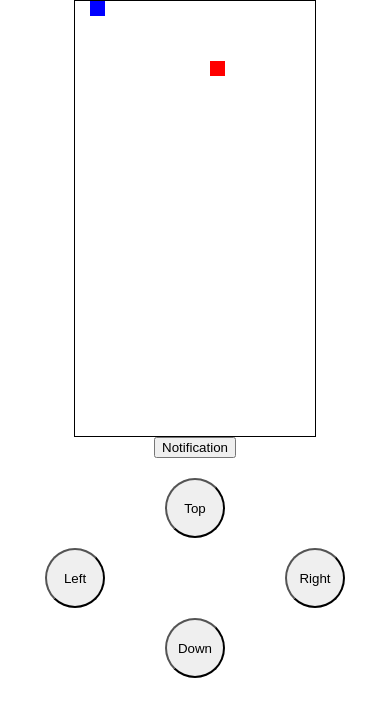
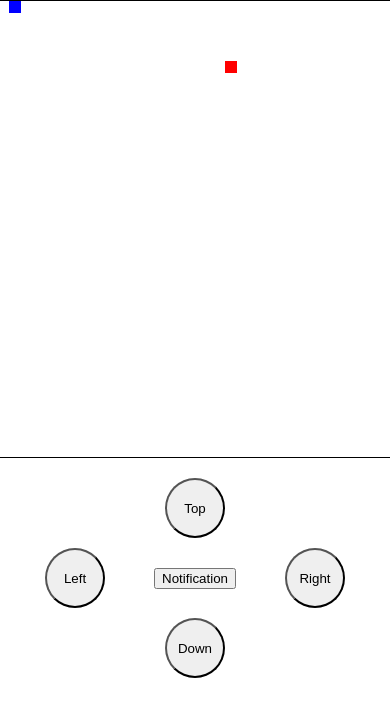
Before and after one commit to zp00v0518/test, a plain HTML site: page index.html in a window 390 px wide. Drawn offline with Linux system fonts and the light colour scheme.

Commit message:
change responsive game screen

```diff
--- a/index.html
+++ b/index.html
@@ -34,7 +34,7 @@
   <body>
     <canvas id="canvas"></canvas>
     <button id="promptBtn" type="button">Install me</button>
-    <button id='notifications' type="button">Notification</button>
+    <!-- <button id='notifications' type="button">Notification</button> -->
     <section class="control__wrap">
       <button
         type="button"
@@ -50,6 +50,7 @@
       >
         Right
       </button>
+      <button id="notifications" type="button">Notification</button>
       <button
         type="button"
         class="control top"
--- a/js/game.js
+++ b/js/game.js
@@ -2,20 +2,52 @@ sourceLoader.load('js', 'js/Canvas.js');
 sourceLoader.load('js', 'js/Keys.js');
 
 window.addEventListener('keydown', changeWay);
-
+// window.addEventListener("keypress", changeWay);
+let sizeCellSnake = 15;
 let canvas,
   Snake = [],
   Food = [],
   timerId = 0,
-  widthBody = 15,
-  heightBody = 15,
   speed = 180,
   startBodySnake = 1;
 
 const documentWidth = document.documentElement.clientWidth;
 const documentHeight = document.documentElement.clientHeight;
-const sumWidthFeild = Math.ceil(Math.ceil(documentWidth / widthBody) / 1.7);
-const sumHeightFeild = Math.ceil(Math.ceil(documentHeight / heightBody) / 2);
+
+function checkOrientation(width, height) {
+  return width >= height ? 'gorizontal' : 'vertical';
+}
+
+let sumWidthFeild;
+let sumHeightFeild;
+
+function getSizeGameWindow(width, height) {
+	const orientation = checkOrientation(width, height);
+  sumWidthFeild = Math.ceil(Math.ceil(width / sizeCellSnake) / 1.7);
+  sumHeightFeild = Math.ceil(Math.ceil(height / sizeCellSnake) / 2);
+  if (orientation === 'vertical') {
+    if (width <= 425) {
+      sizeCellSnake = 12;
+      sumWidthFeild = Math.ceil(Math.ceil(width / sizeCellSnake));
+      sumHeightFeild = Math.ceil(Math.ceil(height / sizeCellSnake) / 1.9);
+      return;
+    } else if (width <= 768) {
+      sumWidthFeild = Math.ceil(Math.ceil(width / sizeCellSnake) / 1.3);
+    }
+  } else if (orientation === 'gorizontal') {
+    if (width <= 768) {
+      sizeCellSnake = 12;
+      sumWidthFeild = Math.ceil(Math.ceil(width / sizeCellSnake));
+      sumHeightFeild = Math.ceil(Math.ceil(height / sizeCellSnake) / 2);
+      return;
+    }
+  }
+}
+
+getSizeGameWindow(documentWidth, documentHeight);
+
+let widthBody = sizeCellSnake;
+let heightBody = sizeCellSnake;
 
 sourceLoader.loadingEnd(function() {
   canvas = new Canvas('canvas');
@@ -104,7 +136,7 @@ function addSnakeSection(way, callback) {
   let section = Snake[i];
   let posX = section.posX;
   let posY = section.posY;
-  if (way === 'right') {
+  if (way == 'right') {
     posX = posX + section.width;
     if (posX >= canvas.width) {
       posX = 0;
@@ -165,7 +197,7 @@ function checkCrash(snakeSection, callback) {
   for (let i = 0; i < Snake.length; i++) {
     var startX = Snake[i].posX;
     var startY = Snake[i].posY;
-    if (x === startX && y === startY) {
+    if (x == startX && y == startY) {
       gameOver();
       return;
       break;
@@ -180,6 +212,7 @@ function checkEatFood(snakeSection) {
     Food.posX == Snake[0].posX;
     Food.posY == Snake[0].posY;
     Snake.push(Food);
+    navigator.vibrate(200);
     getRandomPosition();
     return;
   }
--- a/style/style.css
+++ b/style/style.css
@@ -16,6 +16,8 @@ body{
 	position: relative;
 	width: 300px;
 	height: 200px;
+	display: flex;
+	justify-content: center;
 }
 .control {
 	position: absolute;
@@ -49,8 +51,11 @@ body{
 	transform: translateX(-50%);
 }
 
-@media (min-width:1240px) {
+@media (min-width:1024px) {
   .control__wrap {
 		display: none;
 	}
 }
+#notifications{
+	align-self: center;
+}
--- a/sw.js
+++ b/sw.js
@@ -1,4 +1,4 @@
-const cacheName = 'cache-v13';
+const cacheName = 'cache-v14';
 const resourcesToPrecache = [
   '/',
   'index.html',
```
Also changed, not shown: manifest.json.
